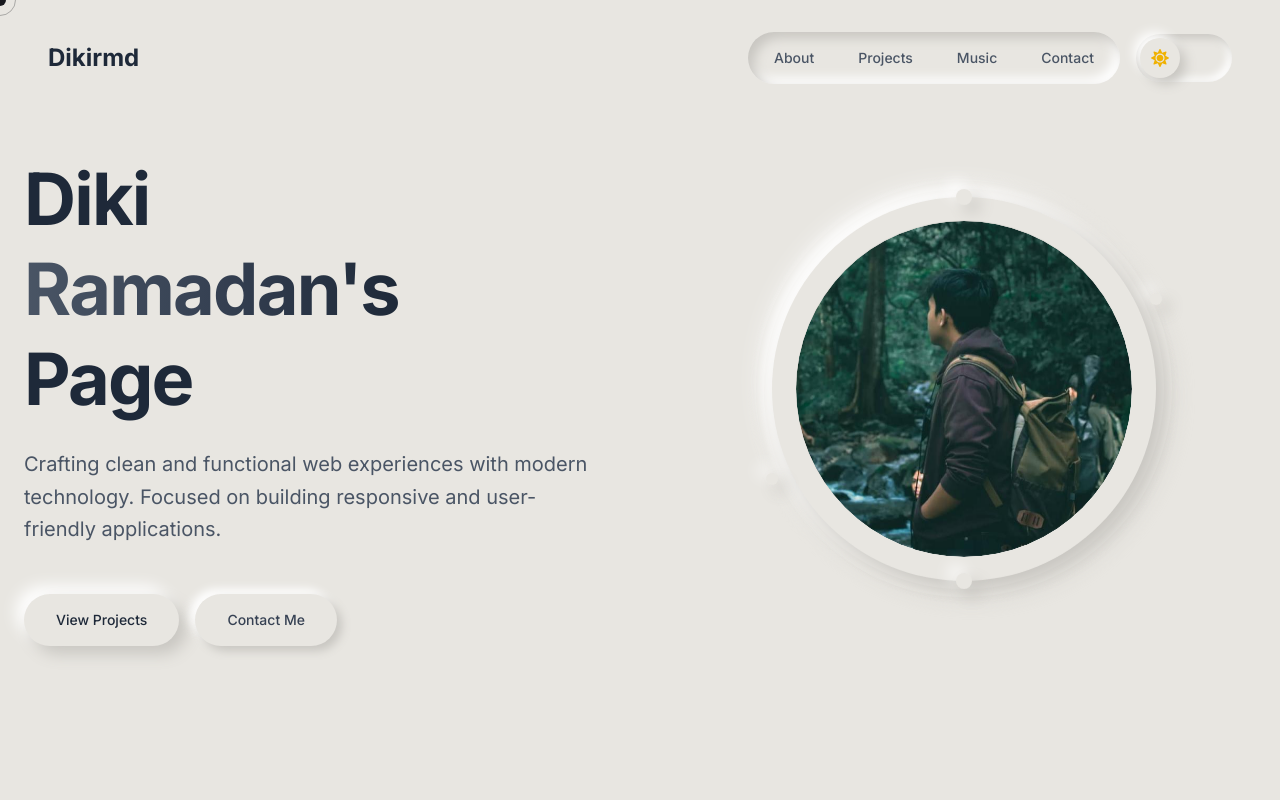
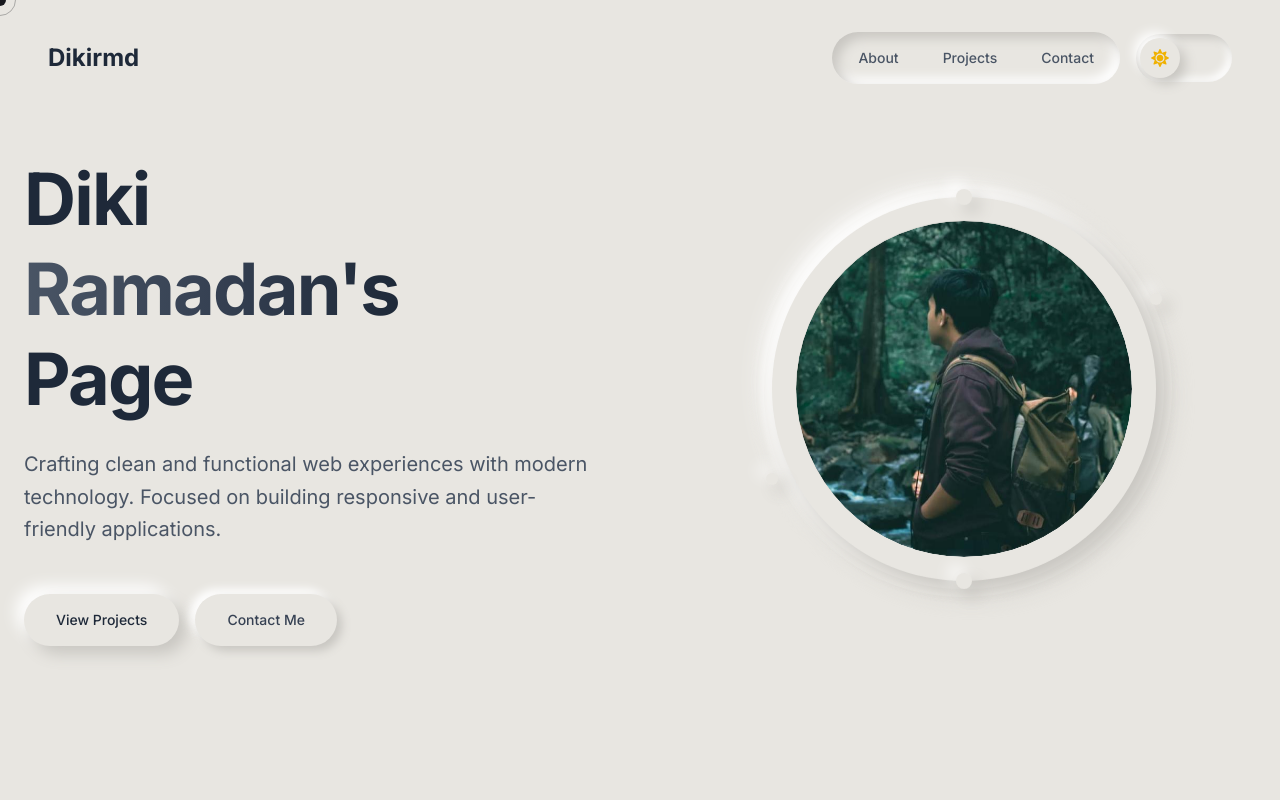
Before and after one commit to dikirmdn/dikirmd, a Next.js app: page / in a window 1280 px wide. Shown: the top 800 px of the page. Built offline with nearby package versions, Linux system fonts and the light colour scheme.

Commit message:
remove menu music from navbar

```diff
--- a/src/components/Navbar.tsx
+++ b/src/components/Navbar.tsx
@@ -33,7 +33,7 @@ export default function Navbar() {
   const navLinks = [
     { href: '#about', label: 'About' },
     { href: '#projects', label: 'Projects' },
-    { href: '#music', label: 'Music' },
+    // { href: '#music', label: 'Music' },
     { href: '#contact', label: 'Contact' },
   ];
 
```
